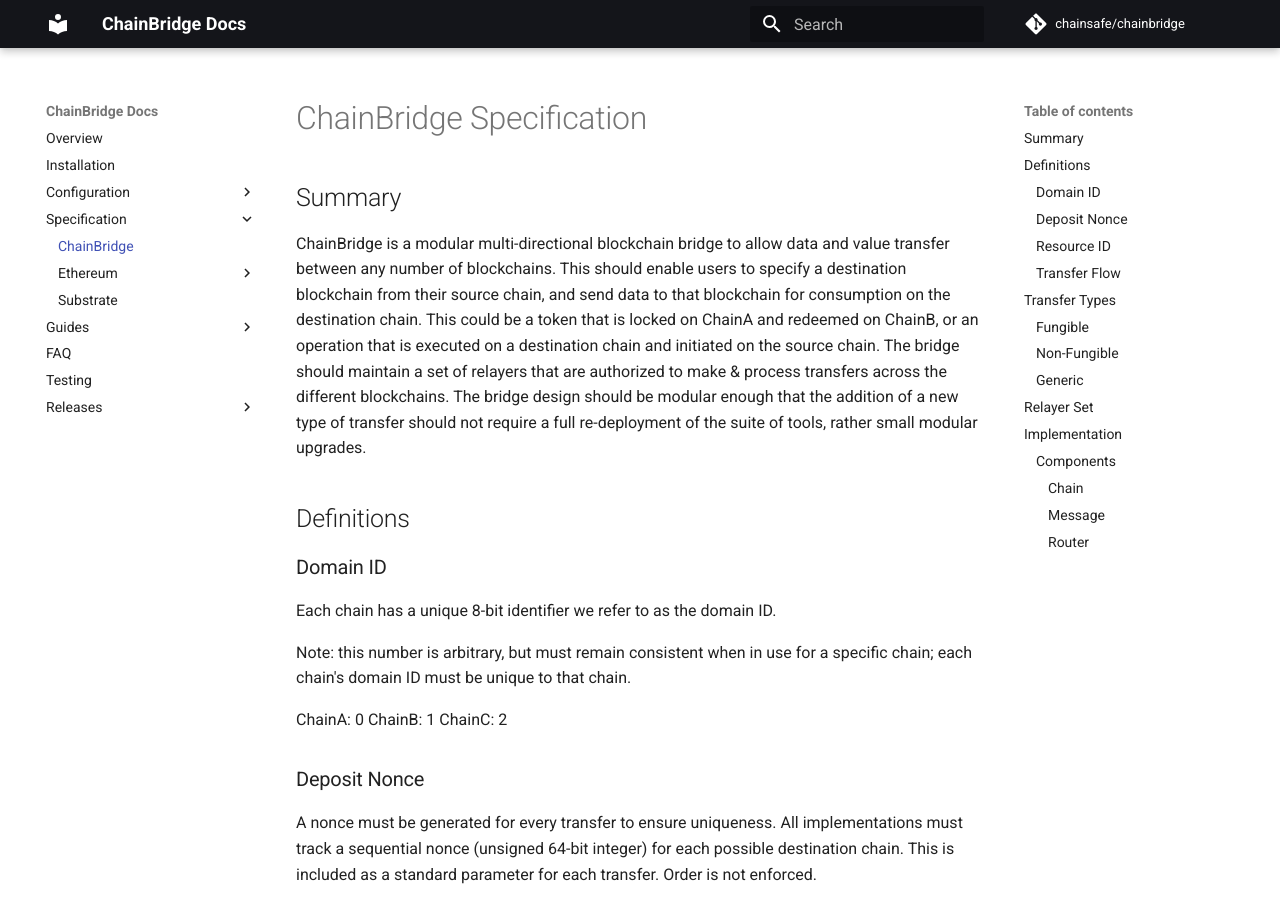
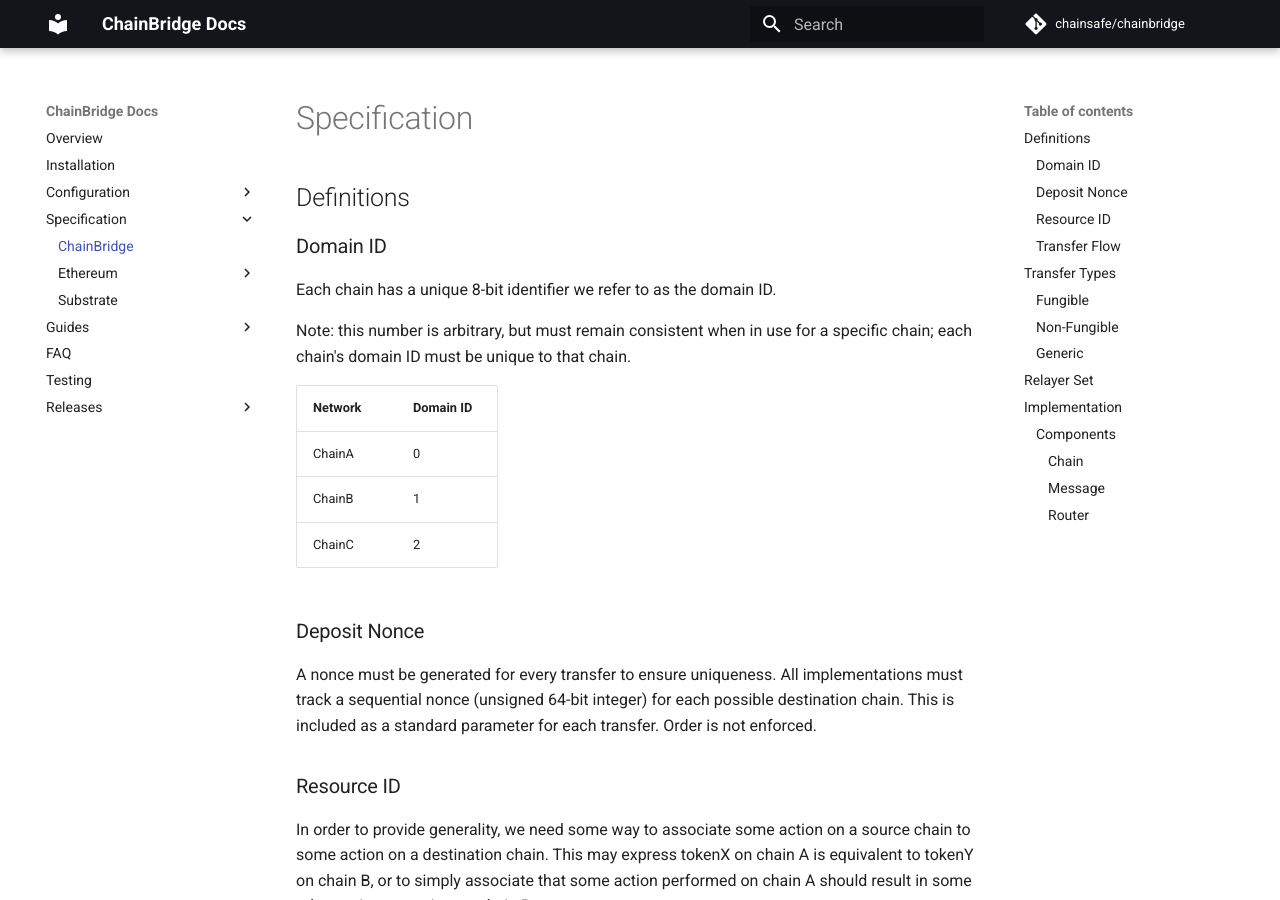
Before and after one commit to ChainSafe/chainbridge-docs, an MkDocs documentation site: the page built from docs/spec.md, in a window 1280 px wide and 900 px high. Built offline with MkDocs 1.6.1 and Material for MkDocs 9.7.7, drawn with Linux system fonts in a browser that asks for light colours; comment, search, counter and statistics services are not loaded.

Commit message:
Refactor domain ID table, consolidate background into overview, fix guide

```diff
--- a/docs/spec.md
+++ b/docs/spec.md
@@ -1,13 +1,4 @@
-# ChainBridge Specification
-
-## Summary
-
-ChainBridge is a modular multi-directional blockchain bridge to allow data and value transfer between any number of
-blockchains. This should enable users to specify a destination blockchain from their source chain, and send data to
-that blockchain for consumption on the destination chain. This could be a token that is locked on ChainA and
-redeemed on ChainB, or an operation that is executed on a destination chain and initiated on the source chain. The bridge
-should maintain a set of relayers that are authorized to make & process transfers across the different blockchains. The bridge design should be modular enough that the addition of a new type of transfer should not require a full re-deployment of the suite of tools, rather small modular upgrades.
-
+# Specification
 
 ## Definitions
 
@@ -17,9 +8,11 @@
 
 Note: this number is arbitrary, but must remain consistent when in use for a specific chain; each chain's domain ID must be unique to that chain.
 
-ChainA: 0
-ChainB: 1
-ChainC: 2
+| Network | Domain ID |
+| -------- | -------- |
+| ChainA     | 0     |
+| ChainB     | 1     |
+| ChainC     | 2     |
 
 ### Deposit Nonce
 
```
Also changed, not shown: docs/background.md (deleted, +0 -7 lines), docs/guides/deployment-guide.md (renamed from docs/guides/generic-deployment-guide.md, +3 -3 lines).
